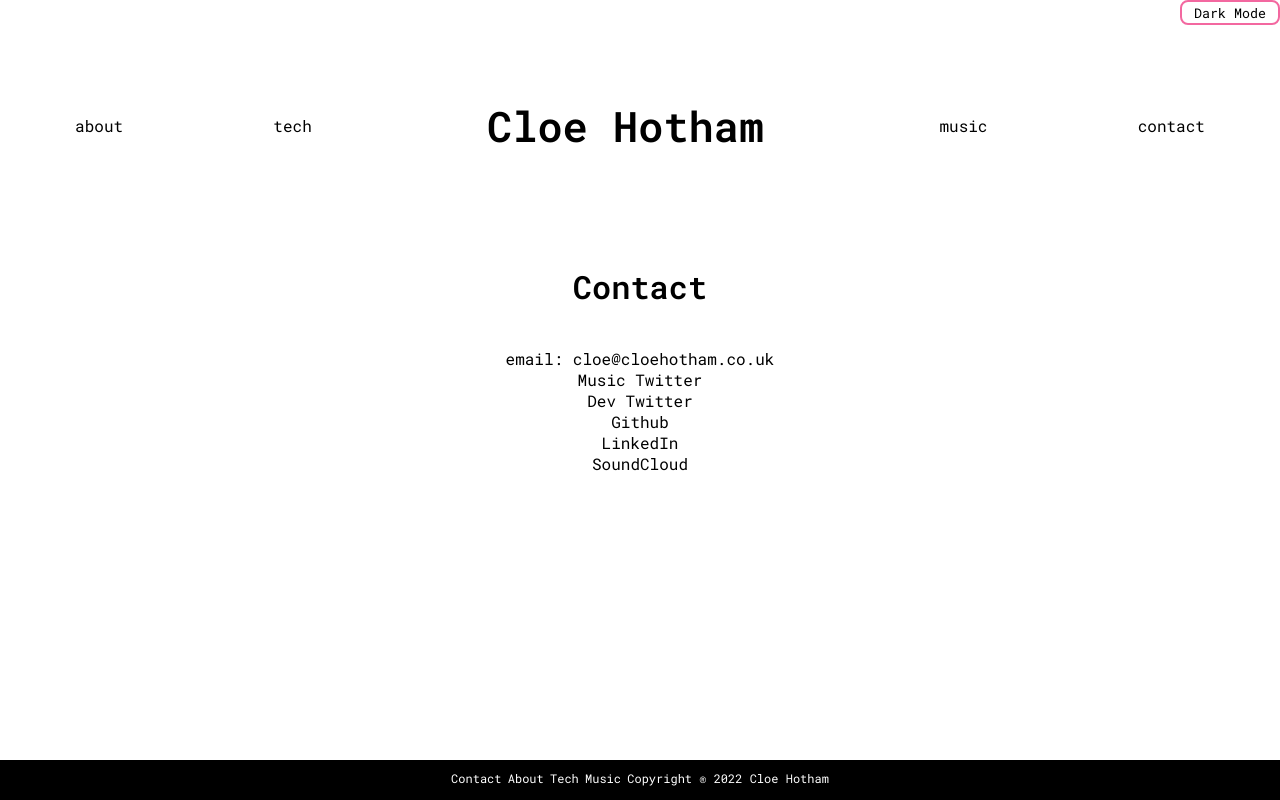
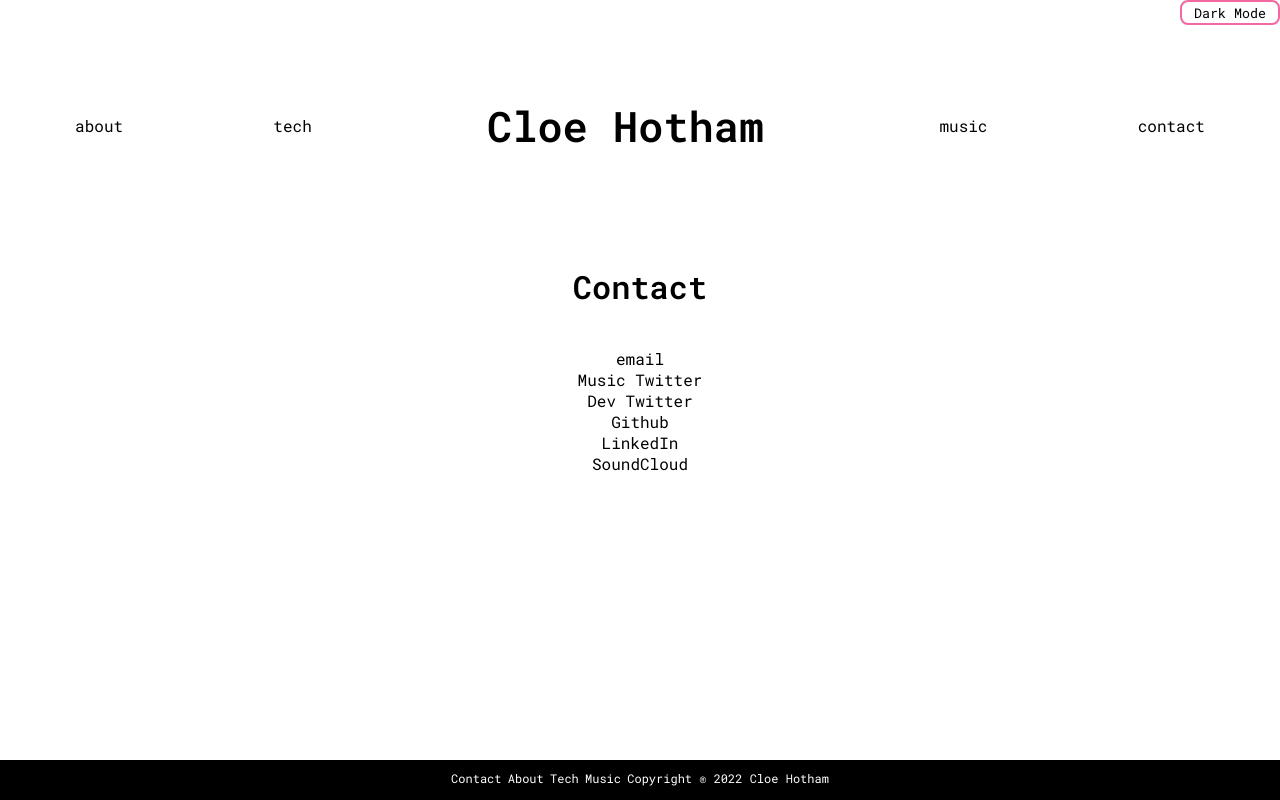
Before and after one commit to cloesavannah/portfolio-website, a plain HTML site: page contact.html in a window 1280 px wide. Drawn offline with Linux system fonts and the light colour scheme.

Commit message:
updated email link without full address on site

```diff
--- a/contact.html
+++ b/contact.html
@@ -29,7 +29,7 @@
   <h1 class="contact-header">Contact</h1>
 
     <ul class="contact-text">
-      <li>email: <a href="mailto:cloe@cloehotham.co.uk" target="_blank"> cloe@cloehotham.co.uk</a></li>
+      <li><a href="mailto:cloe@cloehotham.co.uk" target="_blank">email</a></li>
       <li><a href="https://twitter.com/cloehotham" target="_blank">Music Twitter</a></li>
       <li><a href="https://twitter.com/cloecodes" target="_blank">Dev Twitter</a></li>
       <li><a href="https://github.com/cloesavannah" target="_blank">Github</a></li>
```
